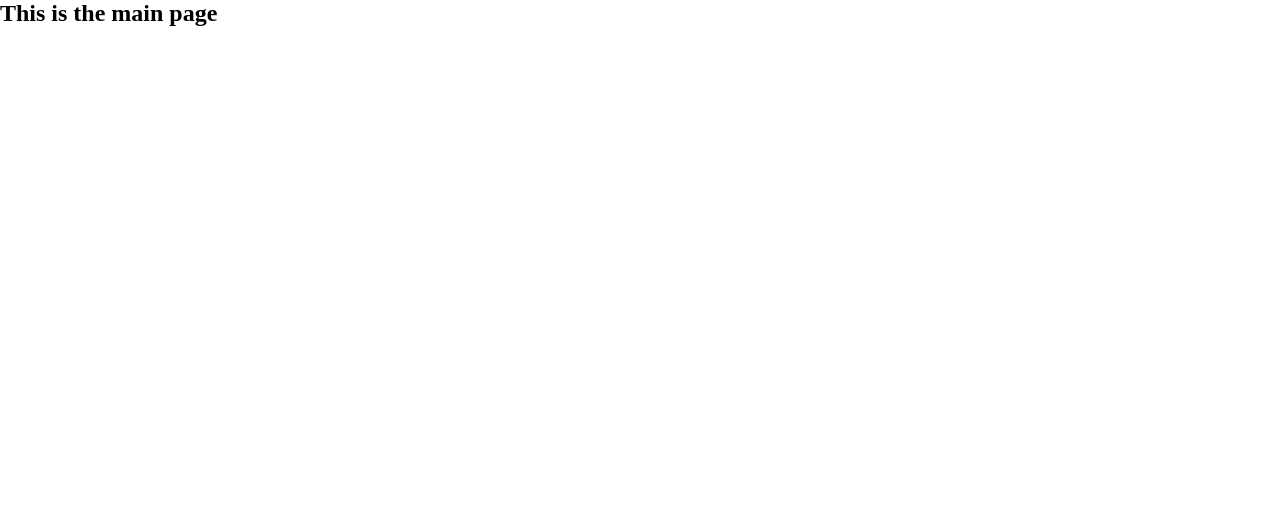
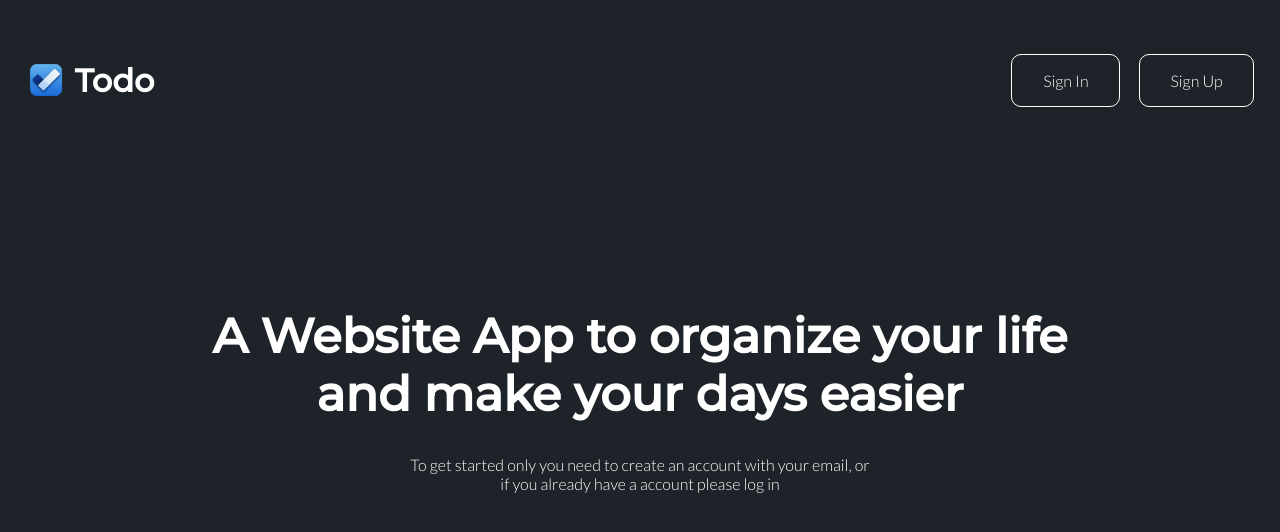
Before and after one commit to Fredvel123/todo-list, a React (Create React App) app in the folder client/: page / in a window 1280 px wide. Shown: the top 532 px of the page. Built offline with nearby package versions, Linux system fonts and the light colour scheme.

Commit message:
main page finished

```diff
--- a/client/src/global-styles/colors.jsx
+++ b/client/src/global-styles/colors.jsx
@@ -1,8 +1,8 @@
 export const darkTheme = {
-  // primary: "#1D2328",
-  // secondary: "#303439",
-  primary: "#20233F",
-  secondary: "#262949",
+  primary: "#1D2328",
+  secondary: "#303439",
+  // primary: "#20233F",
+  // secondary: "#262949",
   success: "#F44B9A",
   button: "#2F81FF",
   titles: "#ffffff",
--- /dev/null
+++ b/client/src/global-styles/fonts.js
@@ -0,0 +1,6 @@
+const fonts = {
+  text: "'Lato', sans-serif",
+  title: "'Montserrat', sans-serif",
+};
+
+export default fonts;
--- a/client/src/global-styles/main.css
+++ b/client/src/global-styles/main.css
@@ -4,3 +4,7 @@
   text-decoration: none;
   list-style: none;
 }
+
+body {
+  color: white;
+}
--- a/client/src/pages/Main/Main.jsx
+++ b/client/src/pages/Main/Main.jsx
@@ -1,7 +1,40 @@
+import logo from "../../assets/logo.png";
+import { MainStyles } from "./MainStyles";
+import { Link } from "react-router-dom";
+
 export default function Main() {
   return (
-    <div>
-      <h2>This is the main page</h2>
-    </div>
+    <MainStyles>
+      <div className="navbar">
+        <div className="logo">
+          <img src={logo} alt="logo" />
+          <h2>Todo</h2>
+        </div>
+        <div className="buttons">
+          <Link to="/signin" className="button">
+            Sign In
+          </Link>
+          <Link to="/signup" className="button">
+            Sign Up
+          </Link>
+        </div>
+      </div>
+      <div className="banner">
+        <h2>A Website App to organize your life and make your days easier</h2>
+        <p>
+          To get started only you need to create an account with your email, or
+          <br />
+          if you already have a account please log in
+        </p>
+        <div className="btns">
+          <Link to="/signin" className="button">
+            Sign In
+          </Link>
+          <Link to="/signup" className="button">
+            Sign Up
+          </Link>
+        </div>
+      </div>
+    </MainStyles>
   );
 }
--- a/client/src/pages/Main/MainStyles.jsx
+++ b/client/src/pages/Main/MainStyles.jsx
@@ -0,0 +1,96 @@
+import styled from "styled-components";
+import { darkTheme } from "../../global-styles/colors";
+import fonts from "../../global-styles/fonts";
+
+export const MainStyles = styled.div`
+  min-height: 100vh;
+  background: ${darkTheme.primary};
+  .button {
+    border: 1px solid white;
+    padding: 2vh 5%;
+    border-radius: 10px;
+    color: white;
+    margin-left: 3%;
+    font-family: ${fonts.text};
+    transition: 0.3s;
+    &:hover {
+      background: white;
+      color: black;
+    }
+  }
+  .buttons {
+    display: flex;
+    justify-content: flex-end;
+  }
+
+  .navbar {
+    display: grid;
+    grid-template-columns: repeat(2, 50%);
+    margin: 0 2%;
+    align-items: center;
+    .logo {
+      height: 20vh;
+      display: flex;
+      align-items: center;
+      img {
+        width: 40px;
+        margin-right: 1.5%;
+      }
+      h2 {
+        font-family: ${fonts.title};
+        font-weight: 600;
+        font-size: 2em;
+      }
+    }
+  }
+  @media screen and (max-width: 650px) {
+    .buttons {
+      display: none;
+    }
+    .navbar {
+      .logo h2 {
+        font-size: 1.5em;
+      }
+      .logo img {
+        width: 25px;
+      }
+    }
+  }
+  .banner {
+    height: 60vh;
+    margin: 0 15%;
+    text-align: center;
+    display: flex;
+    flex-direction: column;
+    justify-content: center;
+    align-items: center;
+    h2 {
+      margin-bottom: 4vh;
+      font-family: ${fonts.title};
+      font-weight: 600;
+      font-size: 3rem;
+      color: white;
+    }
+    p {
+      font-size: 1rem;
+      font-family: ${fonts.text};
+    }
+    .btns {
+      display: none;
+      margin-top: 8vh;
+      width: 100%;
+    }
+    @media screen and (max-width: 650px) {
+      margin: 0 5%;
+      .btns {
+        display: block;
+      }
+      h2 {
+        font-size: 2.3rem;
+      }
+      P {
+        font-size: 0.8rem;
+      }
+    }
+  }
+`;
```
Also changed, not shown: client/src/assets/logo.png (added).
